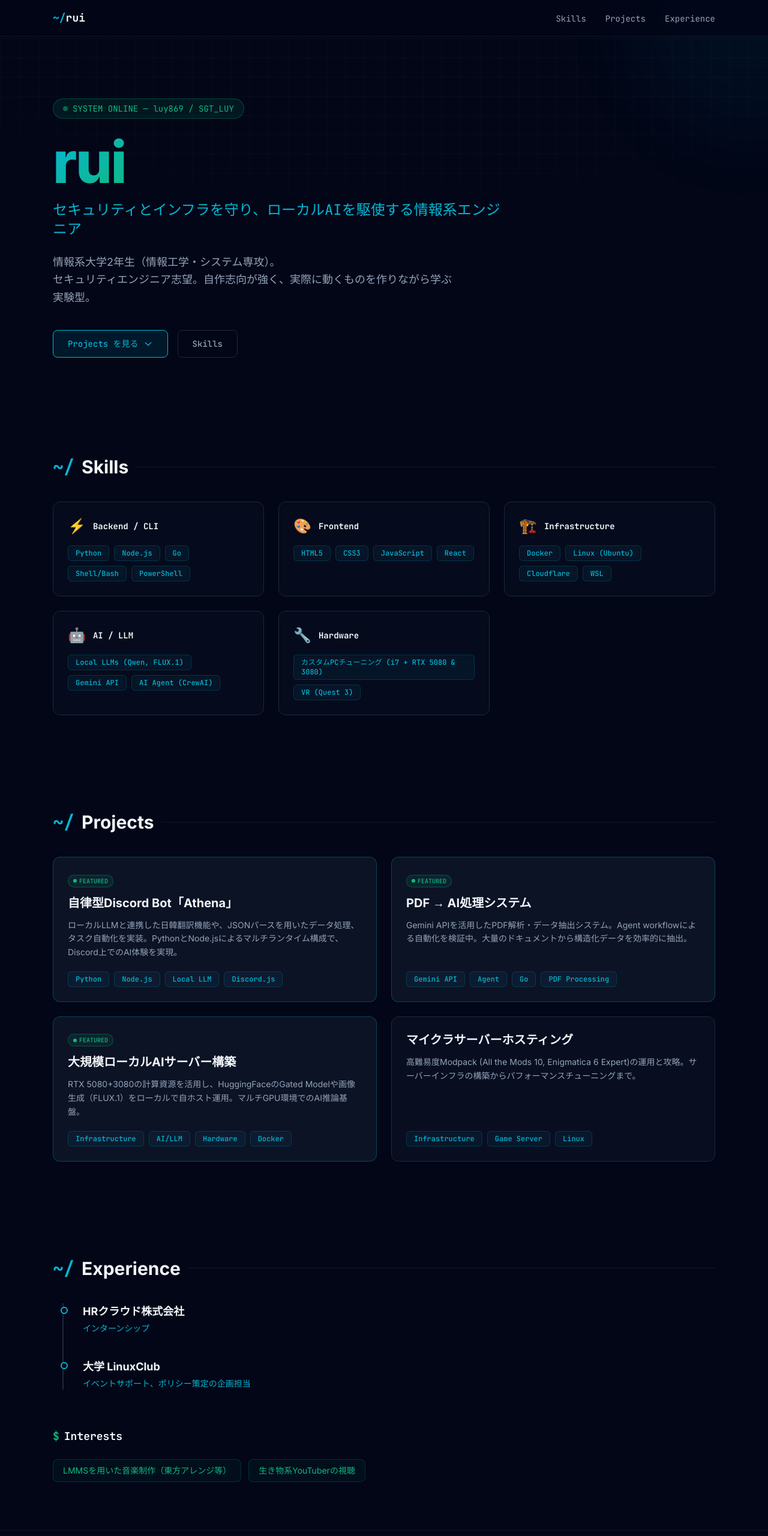
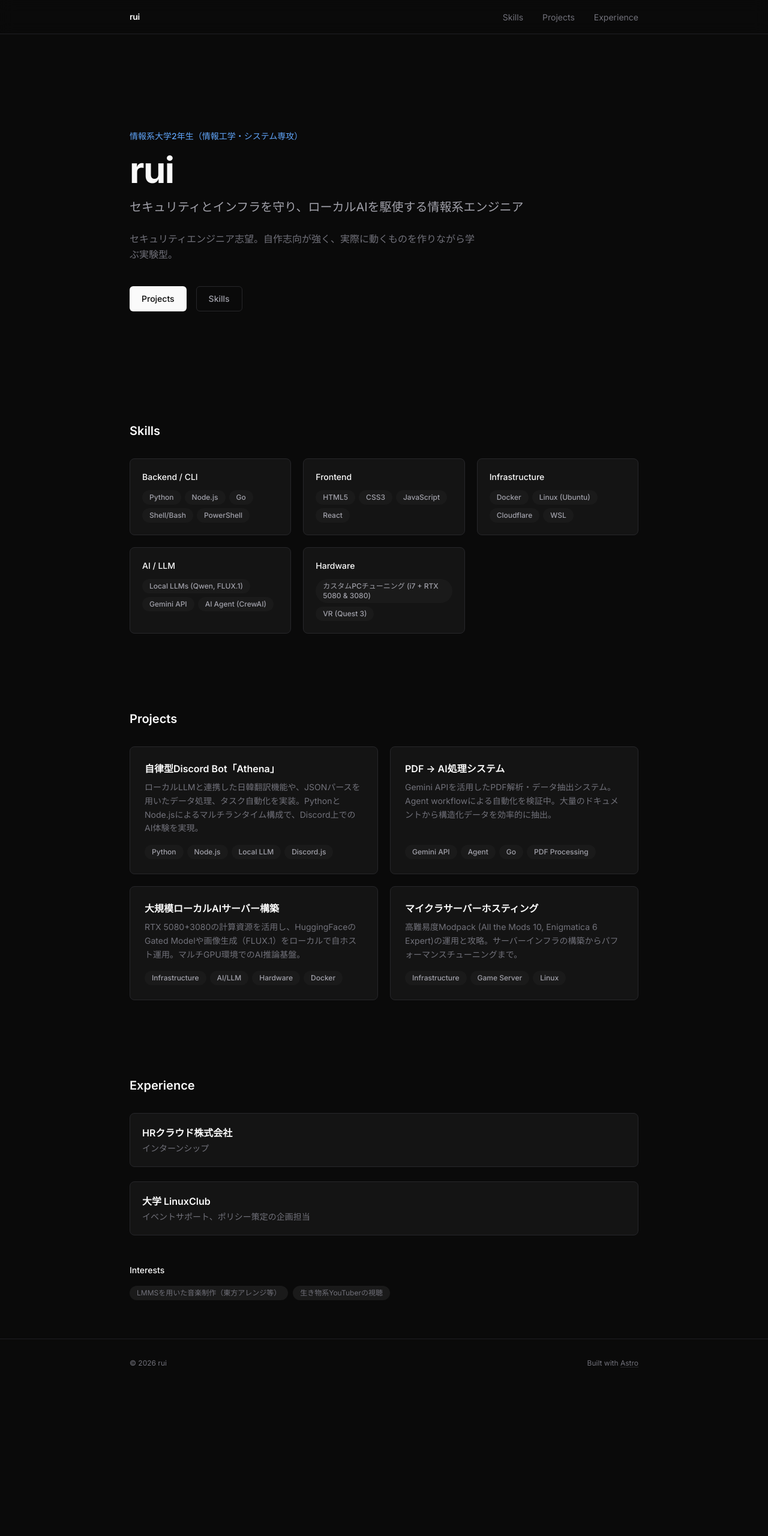
Before and after one commit to luy869/my-portfolio, an Astro site: page / in a window 1280 px wide. Shown: the top 2560 px of the page at 60% size. After the commit the page ends 2312 px from the top, so only its background shows below. Built offline with nearby package versions, Linux system fonts and the light colour scheme; Astro itself is replaced by a stand-in of ours.

Commit message:
redesign: professional minimal dark theme for interview-ready portfolio

```diff
--- a/src/components/Experience.astro
+++ b/src/components/Experience.astro
@@ -3,41 +3,32 @@ import SectionHeading from "./ui/SectionHeading.astro";
 import { experience, hobbies } from "../data/site";
 ---
 
-<section id="experience" class="scroll-mt-24 py-20">
-  <div class="mx-auto max-w-6xl px-6">
+<section id="experience" class="scroll-mt-24 py-16">
+  <div class="mx-auto max-w-4xl px-6">
     <SectionHeading title="Experience" />
 
-    <!-- Experience timeline -->
-    <div class="relative ml-4 border-l-2 border-border-default pl-8">
+    <div class="space-y-6">
       {
-        experience.map((item, index) => (
-          <div class="relative mb-10 last:mb-0">
-            {/* Timeline dot */}
-            <div class="absolute -left-[calc(2rem+5px)] top-1.5 h-3 w-3 rounded-full border-2 border-cyber-cyan bg-bg-primary" />
-
-            <h3 class="mb-1 text-lg font-bold text-text-primary">
+        experience.map((item) => (
+          <div class="flex flex-col gap-1 rounded-lg border border-border-default bg-bg-secondary p-5">
+            <h3 class="text-base font-semibold text-text-primary">
               {item.title}
             </h3>
-            <p class="font-mono text-sm text-cyber-cyan">{item.role}</p>
+            <p class="text-sm text-text-muted">{item.role}</p>
             {item.period && (
-              <p class="mt-1 text-xs text-text-muted">{item.period}</p>
+              <p class="text-xs text-text-muted">{item.period}</p>
             )}
           </div>
         ))
       }
     </div>
 
-    <!-- Hobbies -->
-    <div class="mt-16">
-      <h3
-        class="mb-6 flex items-center gap-2 font-mono text-lg font-semibold text-text-primary"
-      >
-        <span class="text-cyber-emerald">$</span> Interests
-      </h3>
-      <div class="flex flex-wrap gap-3">
+    <div class="mt-12">
+      <h3 class="mb-4 text-sm font-medium text-text-primary">Interests</h3>
+      <div class="flex flex-wrap gap-2">
         {
           hobbies.map((hobby) => (
-            <span class="inline-flex items-center rounded-lg border border-cyber-emerald/20 bg-cyber-emerald/5 px-4 py-2 text-sm text-cyber-emerald">
+            <span class="rounded-full bg-bg-card px-3 py-1 text-xs text-text-muted">
               {hobby}
             </span>
           ))
--- a/src/components/Footer.astro
+++ b/src/components/Footer.astro
@@ -2,16 +2,13 @@
 import { profile } from "../data/site";
 ---
 
-<footer class="mt-auto border-t border-border-default/50 bg-bg-primary/50">
-  <div
-    class="mx-auto flex max-w-6xl flex-col items-center gap-4 px-6 py-8 md:flex-row md:justify-between"
-  >
-    <p class="font-mono text-sm text-text-muted">
-      <span class="text-cyber-cyan">&gt;</span> &copy; {new Date().getFullYear()}
-      {profile.name} — All rights reserved.
+<footer class="mt-auto border-t border-border-subtle">
+  <div class="mx-auto flex max-w-4xl flex-col items-center gap-3 px-6 py-8 md:flex-row md:justify-between">
+    <p class="text-xs text-text-muted">
+      &copy; {new Date().getFullYear()} {profile.name}
     </p>
-    <p class="font-mono text-xs text-text-muted">
-      Built with <a href="https://astro.build" class="text-text-secondary hover:text-cyber-cyan transition-colors" target="_blank" rel="noopener">Astro</a> + <a href="https://tailwindcss.com" class="text-text-secondary hover:text-cyber-cyan transition-colors" target="_blank" rel="noopener">Tailwind CSS</a>
+    <p class="text-xs text-text-muted">
+      Built with <a href="https://astro.build" class="underline decoration-border-default underline-offset-2 transition-colors hover:text-text-secondary" target="_blank" rel="noopener">Astro</a>
     </p>
   </div>
 </footer>
--- a/src/components/Header.astro
+++ b/src/components/Header.astro
@@ -8,26 +8,19 @@ const navItems = [
 ];
 ---
 
-<header
-  class="fixed top-0 left-0 right-0 z-50 border-b border-border-default/50 bg-bg-primary/80 backdrop-blur-xl"
->
-  <nav class="mx-auto flex max-w-6xl items-center justify-between px-6 py-4">
-    <!-- Logo -->
-    <a
-      href="/"
-      class="font-mono text-lg font-bold text-text-primary transition-colors hover:text-cyber-cyan"
-    >
-      <span class="text-cyber-cyan">~/</span>{profile.name}
+<header class="fixed top-0 left-0 right-0 z-50 border-b border-border-subtle bg-bg-primary/90 backdrop-blur-md">
+  <nav class="mx-auto flex max-w-4xl items-center justify-between px-6 py-4">
+    <a href="/" class="text-sm font-semibold text-text-primary tracking-tight transition-colors hover:text-accent">
+      {profile.name}
     </a>
 
-    <!-- Nav links -->
     <ul class="hidden items-center gap-8 md:flex">
       {
         navItems.map((item) => (
           <li>
             <a
               href={item.href}
-              class="font-mono text-sm text-text-secondary transition-colors hover:text-cyber-cyan"
+              class="text-sm text-text-muted transition-colors hover:text-text-primary"
             >
               {item.label}
             </a>
@@ -36,41 +29,23 @@ const navItems = [
       }
     </ul>
 
-    <!-- Mobile menu button -->
     <button
       id="mobile-menu-btn"
-      class="flex items-center justify-center rounded-lg border border-border-default p-2 text-text-secondary transition-colors hover:border-cyber-cyan hover:text-cyber-cyan md:hidden"
+      class="flex items-center justify-center rounded-md p-2 text-text-muted transition-colors hover:text-text-primary md:hidden"
       aria-label="メニューを開く"
     >
-      <svg
-        xmlns="http://www.w3.org/2000/svg"
-        class="h-5 w-5"
-        fill="none"
-        viewBox="0 0 24 24"
-        stroke="currentColor"
-        stroke-width="2"
-      >
-        <path
-          stroke-linecap="round"
-          stroke-linejoin="round"
-          d="M4 6h16M4 12h16M4 18h16"></path>
+      <svg xmlns="http://www.w3.org/2000/svg" class="h-5 w-5" fill="none" viewBox="0 0 24 24" stroke="currentColor" stroke-width="1.5">
+        <path stroke-linecap="round" stroke-linejoin="round" d="M4 6h16M4 12h16M4 18h16" />
       </svg>
     </button>
   </nav>
 
-  <!-- Mobile menu -->
-  <div
-    id="mobile-menu"
-    class="hidden border-t border-border-default/50 bg-bg-primary/95 backdrop-blur-xl md:hidden"
-  >
-    <ul class="flex flex-col gap-1 px-6 py-4">
+  <div id="mobile-menu" class="hidden border-t border-border-subtle bg-bg-primary/95 backdrop-blur-md md:hidden">
+    <ul class="flex flex-col px-6 py-3">
       {
         navItems.map((item) => (
           <li>
-            <a
-              href={item.href}
-              class="block rounded-lg px-4 py-3 font-mono text-sm text-text-secondary transition-colors hover:bg-bg-card hover:text-cyber-cyan"
-            >
+            <a href={item.href} class="block py-2.5 text-sm text-text-muted transition-colors hover:text-text-primary">
               {item.label}
             </a>
           </li>
@@ -83,13 +58,8 @@ const navItems = [
 <script>
   const btn = document.getElementById("mobile-menu-btn");
   const menu = document.getElementById("mobile-menu");
-  btn?.addEventListener("click", () => {
-    menu?.classList.toggle("hidden");
-  });
-  // Close on link click
-  menu?.querySelectorAll("a").forEach((link) => {
-    link.addEventListener("click", () => {
-      menu?.classList.add("hidden");
-    });
-  });
+  btn?.addEventListener("click", () => menu?.classList.toggle("hidden"));
+  menu?.querySelectorAll("a").forEach((link) =>
+    link.addEventListener("click", () => menu?.classList.add("hidden"))
+  );
 </script>
--- a/src/components/Hero.astro
+++ b/src/components/Hero.astro
@@ -2,60 +2,32 @@
 import { profile } from "../data/site";
 ---
 
-<section class="flex min-h-[85vh] items-center pt-20">
-  <div class="mx-auto w-full max-w-6xl px-6">
-    <!-- Terminal-style status label -->
-    <div
-      class="mb-6 inline-flex items-center gap-2 rounded-full border border-cyber-emerald/30 bg-cyber-emerald/10 px-4 py-1.5"
-    >
-      <span class="h-2 w-2 animate-pulse rounded-full bg-cyber-emerald"></span>
-      <span class="font-mono text-sm text-cyber-emerald">
-        SYSTEM ONLINE — {profile.handle}
-      </span>
-    </div>
+<section class="flex min-h-[80vh] items-center pt-24">
+  <div class="mx-auto w-full max-w-4xl px-6">
+    <p class="mb-4 text-sm font-medium text-accent">{profile.status}</p>
 
-    <!-- Name heading -->
-    <h1
-      class="mb-4 text-5xl font-extrabold tracking-tight text-text-primary md:text-7xl lg:text-8xl"
-    >
-      <span class="text-gradient-cyber">{profile.name}</span>
+    <h1 class="mb-4 text-4xl font-bold tracking-tight text-text-primary md:text-5xl lg:text-6xl">
+      {profile.name}
     </h1>
 
-    <!-- Catchphrase -->
-    <p class="mb-6 max-w-3xl font-mono text-lg text-cyber-cyan md:text-xl lg:text-2xl">
+    <p class="mb-6 max-w-2xl text-lg leading-relaxed text-text-secondary md:text-xl">
       {profile.catchphrase}
     </p>
 
-    <!-- Description -->
-    <p class="mb-10 max-w-2xl text-lg leading-relaxed text-text-secondary">
-      {profile.status}。<br />
+    <p class="mb-10 max-w-xl text-base leading-relaxed text-text-muted">
       {profile.orientation}
     </p>
 
-    <!-- CTA buttons -->
-    <div class="flex flex-wrap gap-4">
+    <div class="flex gap-4">
       <a
         href="#projects"
-        class="inline-flex items-center gap-2 rounded-lg border border-cyber-cyan bg-cyber-cyan/10 px-6 py-3 font-mono text-sm font-medium text-cyber-cyan transition-all hover:bg-cyber-cyan/20 hover:glow-cyan"
+        class="inline-flex items-center rounded-md bg-text-primary px-5 py-2.5 text-sm font-medium text-bg-primary transition-opacity hover:opacity-80"
       >
-        <span>Projects を見る</span>
-        <svg
-          xmlns="http://www.w3.org/2000/svg"
-          class="h-4 w-4"
-          fill="none"
-          viewBox="0 0 24 24"
-          stroke="currentColor"
-          stroke-width="2"
-        >
-          <path
-            stroke-linecap="round"
-            stroke-linejoin="round"
-            d="M19 9l-7 7-7-7"></path>
-        </svg>
+        Projects
       </a>
       <a
         href="#skills"
-        class="inline-flex items-center gap-2 rounded-lg border border-border-default px-6 py-3 font-mono text-sm font-medium text-text-secondary transition-all hover:border-text-muted hover:text-text-primary"
+        class="inline-flex items-center rounded-md border border-border-default px-5 py-2.5 text-sm font-medium text-text-secondary transition-colors hover:border-text-muted hover:text-text-primary"
       >
         Skills
       </a>
--- a/src/components/Projects.astro
+++ b/src/components/Projects.astro
@@ -7,18 +7,17 @@ const allProjects = await getCollection("projects");
 const sortedProjects = allProjects.sort((a, b) => a.data.order - b.data.order);
 ---
 
-<section id="projects" class="scroll-mt-24 py-20">
-  <div class="mx-auto max-w-6xl px-6">
+<section id="projects" class="scroll-mt-24 py-16">
+  <div class="mx-auto max-w-4xl px-6">
     <SectionHeading title="Projects" />
 
-    <div class="grid gap-6 md:grid-cols-2">
+    <div class="grid gap-5 md:grid-cols-2">
       {
         sortedProjects.map((project) => (
           <ProjectCard
             title={project.data.title}
             description={project.data.description}
             tags={project.data.tags}
-            featured={project.data.featured}
           />
         ))
       }
--- a/src/components/Skills.astro
+++ b/src/components/Skills.astro
@@ -4,21 +4,18 @@ import SkillBadge from "./ui/SkillBadge.astro";
 import { skills } from "../data/site";
 ---
 
-<section id="skills" class="scroll-mt-24 py-20">
-  <div class="mx-auto max-w-6xl px-6">
+<section id="skills" class="scroll-mt-24 py-16">
+  <div class="mx-auto max-w-4xl px-6">
     <SectionHeading title="Skills" />
 
-    <div class="grid gap-6 sm:grid-cols-2 lg:grid-cols-3">
+    <div class="grid gap-5 sm:grid-cols-2 lg:grid-cols-3">
       {
         skills.map((category) => (
-          <div class="rounded-xl border border-border-default bg-bg-secondary/30 p-6 backdrop-blur-sm transition-all hover:border-border-hover/30">
-            <div class="mb-4 flex items-center gap-3">
-              <span class="text-2xl">{category.icon}</span>
-              <h3 class="font-mono text-sm font-semibold text-text-primary">
-                {category.category}
-              </h3>
-            </div>
-            <div class="flex flex-wrap gap-2">
+          <div class="rounded-lg border border-border-default bg-bg-secondary p-5">
+            <h3 class="mb-3 text-sm font-medium text-text-primary">
+              {category.category}
+            </h3>
+            <div class="flex flex-wrap gap-1.5">
               {category.items.map((item) => (
                 <SkillBadge text={item} />
               ))}
--- a/src/components/ui/ProjectCard.astro
+++ b/src/components/ui/ProjectCard.astro
@@ -11,47 +11,16 @@ export interface Props {
 const { title, description, tags, featured = false } = Astro.props;
 ---
 
-<article
-  class:list={[
-    "group relative flex flex-col rounded-xl border p-6 transition-all duration-300 backdrop-blur-sm",
-    featured
-      ? "border-cyber-cyan/30 bg-bg-secondary/80 hover:border-cyber-cyan/60 hover:glow-cyan"
-      : "border-border-default bg-bg-secondary/50 hover:border-cyber-cyan/30 hover:bg-bg-secondary/80",
-  ]}
->
-  <!-- Hover gradient overlay -->
-  <div
-    class="pointer-events-none absolute inset-0 rounded-xl bg-gradient-to-br from-cyber-cyan/5 to-transparent opacity-0 transition-opacity duration-300 group-hover:opacity-100"
-    aria-hidden="true"
-  >
-  </div>
-
-  <!-- Featured badge -->
-  {
-    featured && (
-      <div class="mb-3">
-        <span class="inline-flex items-center gap-1 rounded-full border border-cyber-emerald/30 bg-cyber-emerald/10 px-2 py-0.5 font-mono text-[10px] font-medium text-cyber-emerald">
-          <span class="h-1.5 w-1.5 rounded-full bg-cyber-emerald" />
-          FEATURED
-        </span>
-      </div>
-    )
-  }
-
-  <!-- Title -->
-  <h3
-    class="relative mb-3 text-xl font-bold text-text-primary transition-colors group-hover:text-cyber-cyan"
-  >
+<article class="group flex flex-col rounded-lg border border-border-default bg-bg-secondary p-6 transition-colors hover:border-border-default hover:bg-bg-card">
+  <h3 class="mb-2 text-base font-semibold text-text-primary group-hover:text-accent transition-colors">
     {title}
   </h3>
 
-  <!-- Description -->
-  <p class="relative mb-5 flex-1 text-sm leading-relaxed text-text-secondary">
+  <p class="mb-4 flex-1 text-sm leading-relaxed text-text-muted">
     {description}
   </p>
 
-  <!-- Tags -->
-  <div class="relative flex flex-wrap gap-2">
+  <div class="flex flex-wrap gap-1.5">
     {tags.map((tag) => <SkillBadge text={tag} />)}
   </div>
 </article>
--- a/src/components/ui/SectionHeading.astro
+++ b/src/components/ui/SectionHeading.astro
@@ -6,8 +6,6 @@ export interface Props {
 const { id, title } = Astro.props;
 ---
 
-<h2 id={id} class="mb-10 flex items-center gap-3 text-3xl font-bold text-text-primary">
-  <span class="font-mono text-cyber-cyan">~/</span>
-  <span>{title}</span>
-  <span class="hidden flex-1 border-t border-border-default/50 md:block" aria-hidden="true"></span>
+<h2 id={id} class="mb-8 text-xl font-semibold text-text-primary">
+  {title}
 </h2>
--- a/src/components/ui/SkillBadge.astro
+++ b/src/components/ui/SkillBadge.astro
@@ -5,8 +5,6 @@ export interface Props {
 const { text } = Astro.props;
 ---
 
-<span
-  class="inline-flex items-center rounded-md border border-cyber-cyan/20 bg-cyber-cyan/5 px-3 py-1 font-mono text-xs font-medium text-cyber-cyan backdrop-blur-sm transition-all hover:border-cyber-cyan/40 hover:bg-cyber-cyan/10"
->
+<span class="inline-flex items-center rounded-full bg-bg-card px-3 py-1 text-xs font-medium text-text-secondary">
   {text}
 </span>
--- a/src/layouts/Layout.astro
+++ b/src/layouts/Layout.astro
@@ -13,7 +13,7 @@ const { title, description = "セキュリティとインフラを守り、ロ
     <meta name="viewport" content="width=device-width, initial-scale=1.0" />
     <meta name="description" content={description} />
     <meta name="generator" content={Astro.generator} />
-    <meta name="theme-color" content="#020617" />
+    <meta name="theme-color" content="#0a0a0a" />
 
     <!-- OGP -->
     <meta property="og:title" content={title} />
@@ -21,31 +21,17 @@ const { title, description = "セキュリティとインフラを守り、ロ
     <meta property="og:type" content="website" />
     <meta property="og:url" content="https://luy869.net" />
 
-    <!-- Fonts: Inter + JetBrains Mono -->
+    <!-- Fonts -->
     <link rel="preconnect" href="https://fonts.googleapis.com" />
     <link rel="preconnect" href="https://fonts.gstatic.com" crossorigin />
     <link
-      href="https://fonts.googleapis.com/css2?family=Inter:wght@400;500;600;700;800&family=JetBrains+Mono:wght@400;500;700&display=swap"
+      href="https://fonts.googleapis.com/css2?family=Inter:wght@400;500;600;700&family=JetBrains+Mono:wght@400;500&display=swap"
       rel="stylesheet"
     />
 
     <title>{title}</title>
   </head>
   <body>
-    <!-- Cyber grid background -->
-    <div
-      class="fixed inset-0 -z-10 bg-grid-pattern [mask-image:radial-gradient(ellipse_80%_50%_at_50%_0%,#000_70%,transparent_100%)]"
-      aria-hidden="true"
-    >
-    </div>
-
-    <!-- Glow orb top-right -->
-    <div
-      class="fixed -top-40 -right-40 w-96 h-96 bg-cyber-cyan/5 rounded-full blur-3xl -z-10"
-      aria-hidden="true"
-    >
-    </div>
-
     <slot />
   </body>
 </html>
--- a/src/styles/global.css
+++ b/src/styles/global.css
@@ -1,34 +1,32 @@
 @import "tailwindcss";
 
 /* ========================================
-   Custom Design Tokens & Base Styles
+   Professional Dark Theme — Design Tokens
    ======================================== */
 
 @theme {
-  /* Cyber accent colors */
-  --color-cyber-cyan: #06b6d4;
-  --color-cyber-cyan-dim: #0e7490;
-  --color-cyber-emerald: #10b981;
-  --color-cyber-emerald-dim: #047857;
-  --color-cyber-violet: #8b5cf6;
+  /* Primary accent — muted blue-grey */
+  --color-accent: #60a5fa;
+  --color-accent-dim: #3b82f6;
+  --color-accent-subtle: rgba(96, 165, 250, 0.08);
 
-  /* Background shades */
-  --color-bg-primary: #020617;
-  --color-bg-secondary: #0f172a;
-  --color-bg-card: #1e293b;
-  --color-bg-card-hover: #334155;
+  /* Neutral palette */
+  --color-bg-primary: #0a0a0a;
+  --color-bg-secondary: #141414;
+  --color-bg-card: #1a1a1a;
+  --color-bg-card-hover: #222222;
 
-  /* Text */
-  --color-text-primary: #f1f5f9;
-  --color-text-secondary: #94a3b8;
-  --color-text-muted: #64748b;
+  /* Text hierarchy */
+  --color-text-primary: #fafafa;
+  --color-text-secondary: #a1a1aa;
+  --color-text-muted: #71717a;
 
-  /* Border */
-  --color-border-default: #1e293b;
-  --color-border-hover: #06b6d4;
+  /* Borders */
+  --color-border-default: #27272a;
+  --color-border-subtle: #1f1f23;
 
   /* Fonts */
-  --font-sans: 'Inter', ui-sans-serif, system-ui, sans-serif;
+  --font-sans: 'Inter', ui-sans-serif, system-ui, -apple-system, sans-serif;
   --font-mono: 'JetBrains Mono', ui-monospace, monospace;
 }
 
@@ -48,46 +46,30 @@
   }
 
   ::selection {
-    @apply bg-cyber-cyan/30 text-cyber-cyan;
+    @apply bg-accent/20 text-accent;
   }
 
-  /* Scrollbar styling */
   ::-webkit-scrollbar {
-    width: 6px;
+    width: 4px;
   }
+
   ::-webkit-scrollbar-track {
     @apply bg-bg-primary;
   }
+
   ::-webkit-scrollbar-thumb {
-    @apply bg-cyber-cyan-dim/50 rounded-full;
+    @apply bg-border-default rounded-full;
   }
 }
 
 /* ========================================
-   Utility classes for cyber effects
+   Utilities
    ======================================== */
 @layer utilities {
-  .glow-cyan {
-    box-shadow: 0 0 20px rgba(6, 182, 212, 0.15),
-                0 0 60px rgba(6, 182, 212, 0.05);
-  }
-
-  .glow-cyan-strong {
-    box-shadow: 0 0 20px rgba(6, 182, 212, 0.3),
-                0 0 60px rgba(6, 182, 212, 0.1);
-  }
-
-  .text-gradient-cyber {
-    background: linear-gradient(135deg, #06b6d4, #10b981);
+  .text-gradient {
+    background: linear-gradient(135deg, #fafafa 0%, #a1a1aa 100%);
     -webkit-background-clip: text;
     -webkit-text-fill-color: transparent;
     background-clip: text;
   }
-
-  .bg-grid-pattern {
-    background-image:
-      linear-gradient(to right, rgba(79, 79, 79, 0.08) 1px, transparent 1px),
-      linear-gradient(to bottom, rgba(79, 79, 79, 0.08) 1px, transparent 1px);
-    background-size: 32px 32px;
-  }
 }
```
